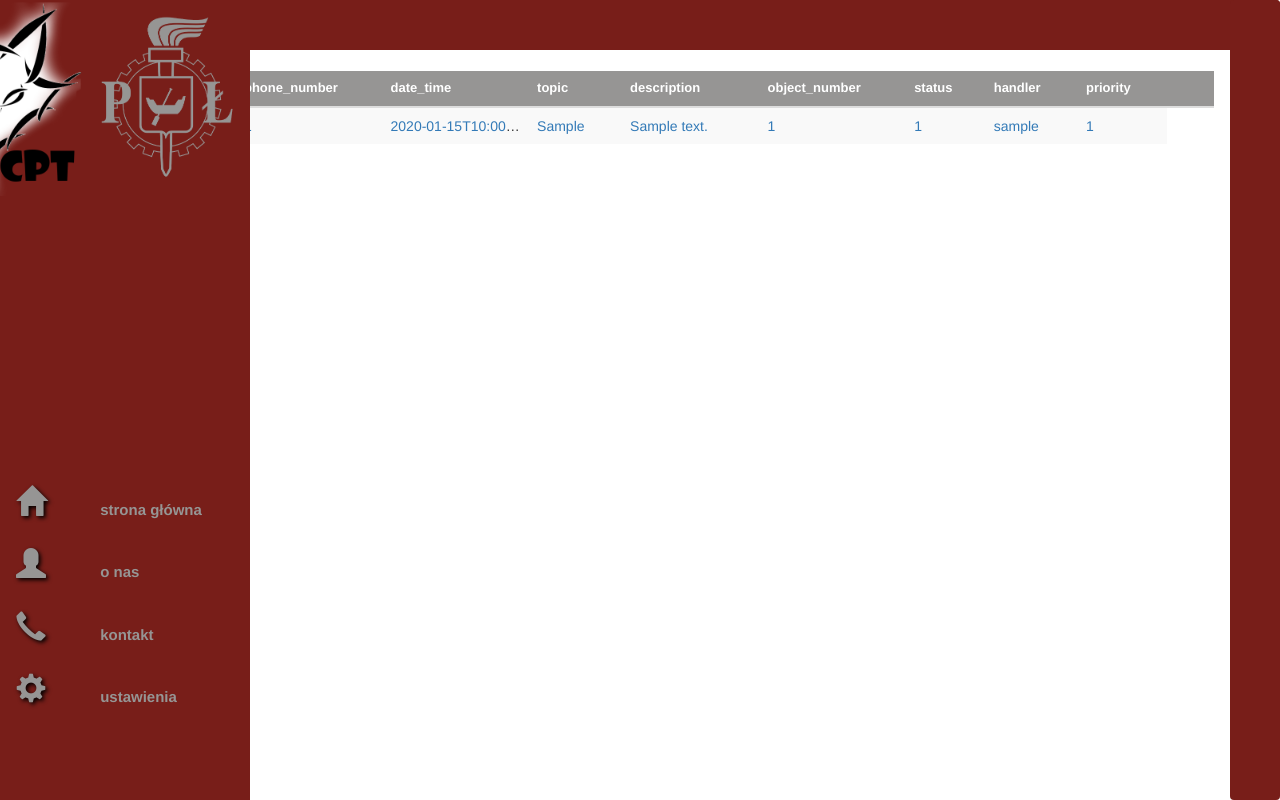
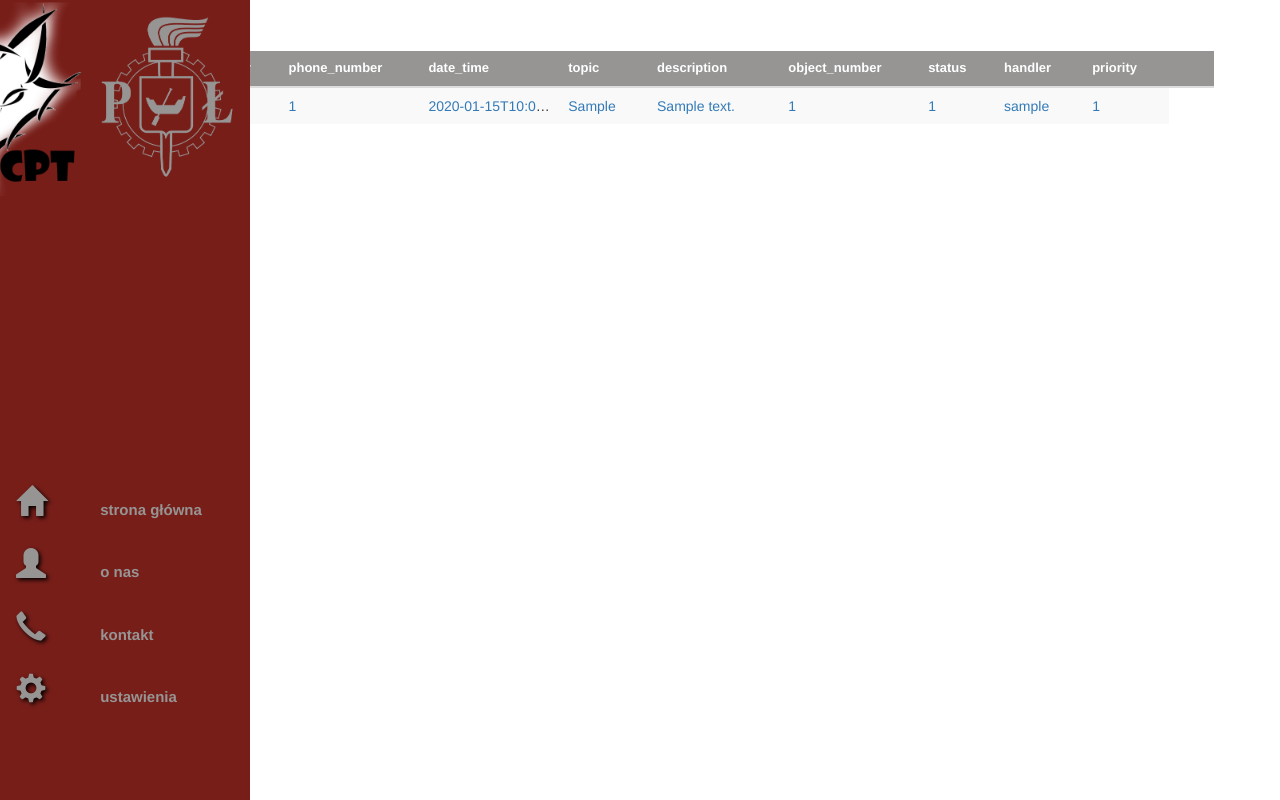
Before and after one commit to redlickigrzegorz/support-center, a Django app: page / in a window 1280 px wide. Run offline with Django 3.2, Linux system fonts and the light colour scheme; tables that the repository leaves empty hold one stand-in row (values such as "Sample post"); some libraries are stand-ins or nearby versions.

Commit message:
changing view of index (first page)

```diff
--- a/cti/static/cti/body.css
+++ b/cti/static/cti/body.css
@@ -1,4 +1,5 @@
 .navbar-body {
-    margin-left: 100px;
+    margin-top: 50px;
+    margin-left: 150px;
     margin-right: 50px;
 }
--- a/cti/templates/cti/base.html
+++ b/cti/templates/cti/base.html
@@ -17,12 +17,6 @@
         {% include 'cti/scripts.html' %}
     </head>
     <body>
-        <div class="navbar navbar-menu-horizontal-top">
-
-        </div>
-        <div class="navbar navbar-menu-vertical-right">
-
-        </div>
         <div class="navbar navbar-body">
             {% block body %}
             {% endblock %}
```
